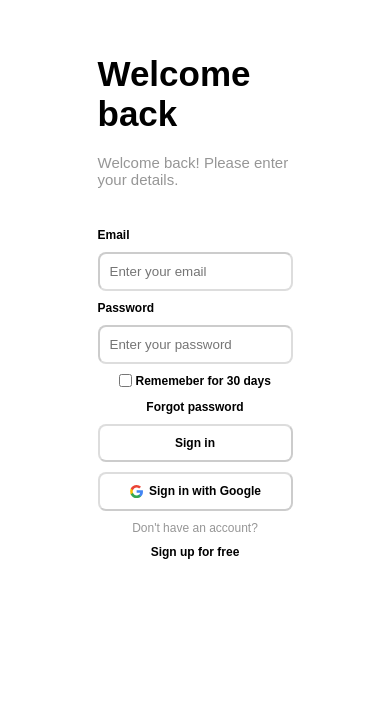
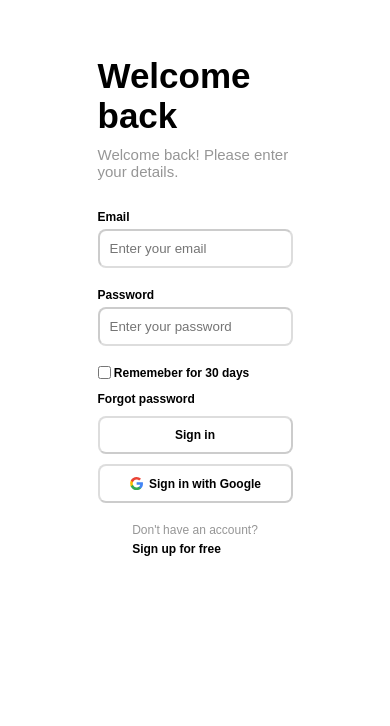
Before and after one commit to julisangui/Trabajo-Sign-In, a plain HTML site: page index.html in a window 390 px wide. Shown: the part 116-842 px from the top of the page. Drawn offline with nearby package versions, Linux system fonts and the light colour scheme.

Commit message:
Update diseno.css

```diff
--- a/diseno.css
+++ b/diseno.css
@@ -4,6 +4,8 @@
     padding: 0%;
     box-sizing: border-box;
 }
+
+/*LADO IZQUIERDO DE LA PAGINA*/
 
 .bienvenido{
     font-size: 35px;
@@ -32,19 +34,24 @@ form{
     margin: 0 auto;
     width: 50%;
     font-size: 12px;
-    gap: 10px;
+}
+
+form label{
+    margin-bottom: 5px;
 }
 
 input[type="email"], input[type="password"]{
     border-radius: 8px;
     border-color: rgb(0,0,0,0.2);
     padding: 10px;
+    margin-bottom: 20px;
 }
 
 .opciones{
     display: flex;
     justify-content: space-between;
     font-size: 12px;
+    margin-bottom: 10px;
 }
 
 .check{
@@ -76,6 +83,7 @@ a{
     border-radius: 8px;
     padding: 10px;
     font-size: 12px;
+    margin-bottom: 10px;
 }
 
 .ingresar:hover{
@@ -94,6 +102,7 @@ a{
     border-color: rgb(0,0,0,0.2);
     padding: 10px;
     font-size: 12px;
+    margin-bottom: 20px;
 }
 
 .icono{
@@ -114,7 +123,7 @@ a{
 .nuevo{
     display: flex;
     font-size: 12px;
-    gap: 15px;
+    gap: 5px;
     margin: 0 auto;
 }
 
@@ -123,11 +132,16 @@ p{
     font-size: 12px;
 }
 
-@media (max-width: 1050px){
-    .opciones, .nuevo{
+@media (max-width: 520px){
+    .opciones{
         flex-direction: column;
-        align-items: center;
         gap: 10px;
+    }
+}
+
+@media (max-width: 440px){
+    .nuevo{
+        flex-direction: column;
     }
 }
 
@@ -180,6 +194,7 @@ p{
     margin-left: 25px;
     margin-right: 25px;
 }
+
 .p-contenedor{
     color: grey;
     font-size: 15px;
```
